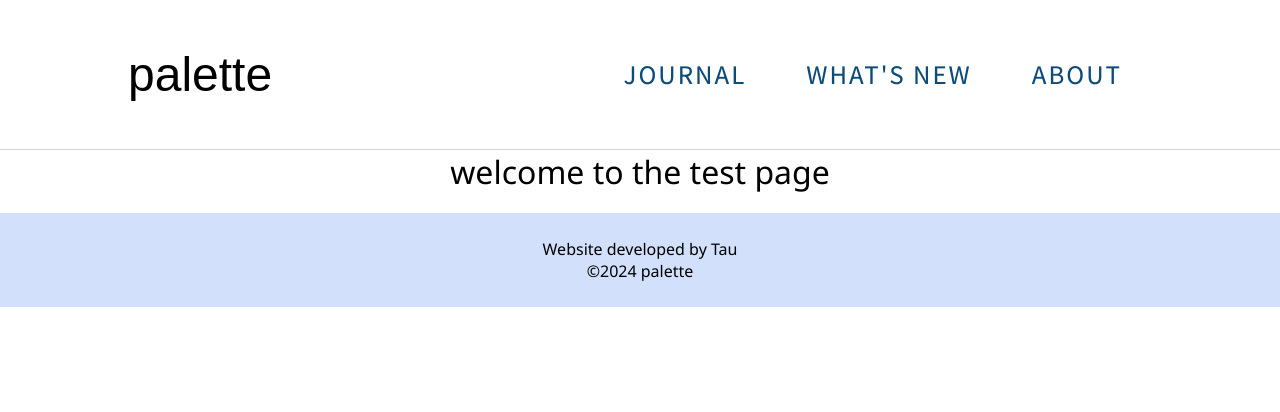
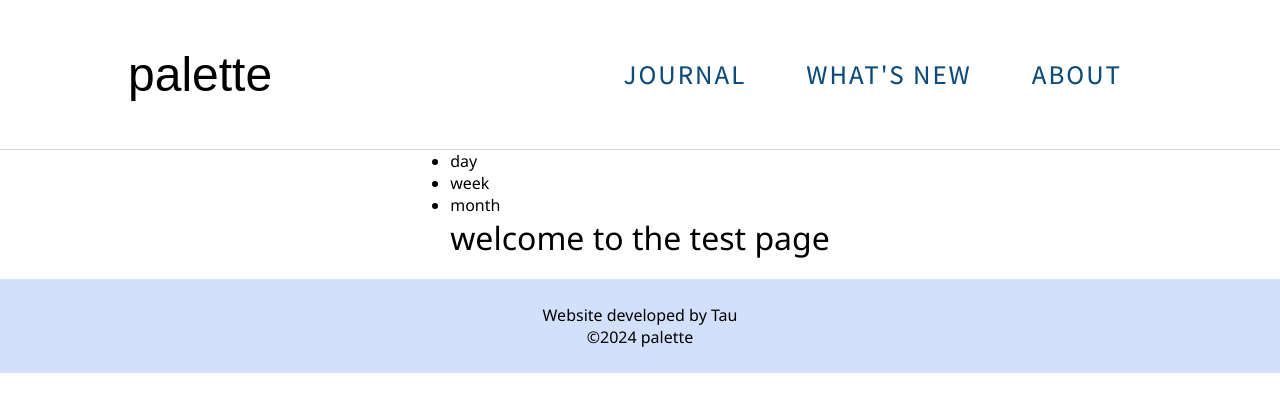
Before and after one commit to taujeng/palette, a Next.js app: page /test in a window 1280 px wide. Shown: the top 412 px of the page. Built offline with nearby package versions, Linux system fonts and the light colour scheme.

Commit message:
Create a test page

```diff
--- a/src/app/components/journalLayout/JournalLayout.tsx
+++ b/src/app/components/journalLayout/JournalLayout.tsx
@@ -1,9 +1,16 @@
 import React from 'react'
 
-const JournalLayout = (  ) => {
+const JournalLayout = ( {children} : any ) => {
   return (
     <div>
-
+      <div className="tab-container">
+        <ul>
+          <li>day</li>
+          <li>week</li>
+          <li>month</li>
+        </ul>
+      </div>
+      {children}
     </div>
   )
 }
--- a/src/app/test/page.tsx
+++ b/src/app/test/page.tsx
@@ -1,14 +1,21 @@
 'use client'
-
+import { notFound } from 'next/navigation'
 import React, {useEffect} from 'react'
+import './test.css'
+import JournalLayout from '../components/journalLayout/JournalLayout'
 
 const Test = () => {
   useEffect(()=> {
-    console.log(process.env.NODE_ENV)
+    if (process.env.NODE_ENV !== "development") {
+      notFound();
+    }
   }, [])
   return (
-    <div>
-      <h1>welcome to the test page</h1>
+    <div className="test-container">
+      <JournalLayout>
+        <h1>welcome to the test page</h1>
+
+      </JournalLayout>
     </div>
   )
 }
--- /dev/null
+++ b/src/app/test/test.css
@@ -0,0 +1,4 @@
+.test-container {
+  height: 100%;
+  width: 100%;
+}/*# sourceMappingURL=test.css.map */
--- /dev/null
+++ b/src/app/test/test.scss
@@ -0,0 +1,4 @@
+.test-container {
+  height: 100%;
+  width: 100%;
+}
```
Also changed, not shown: src/app/not-found.js (+1 -1 lines), 1 other file (tests, documents, lock files or other folders).
